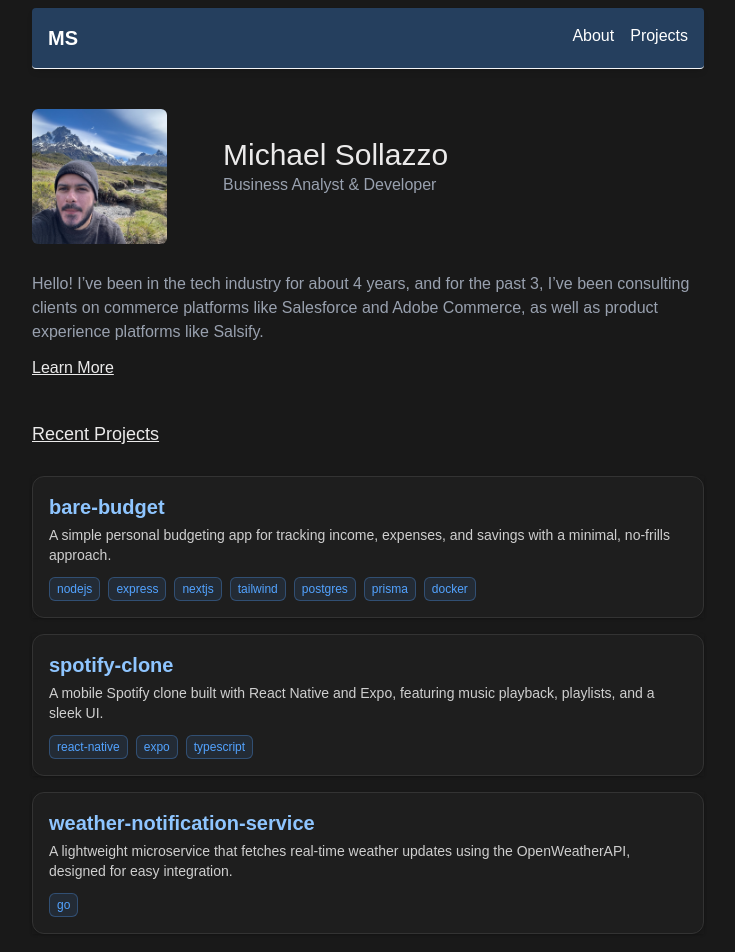
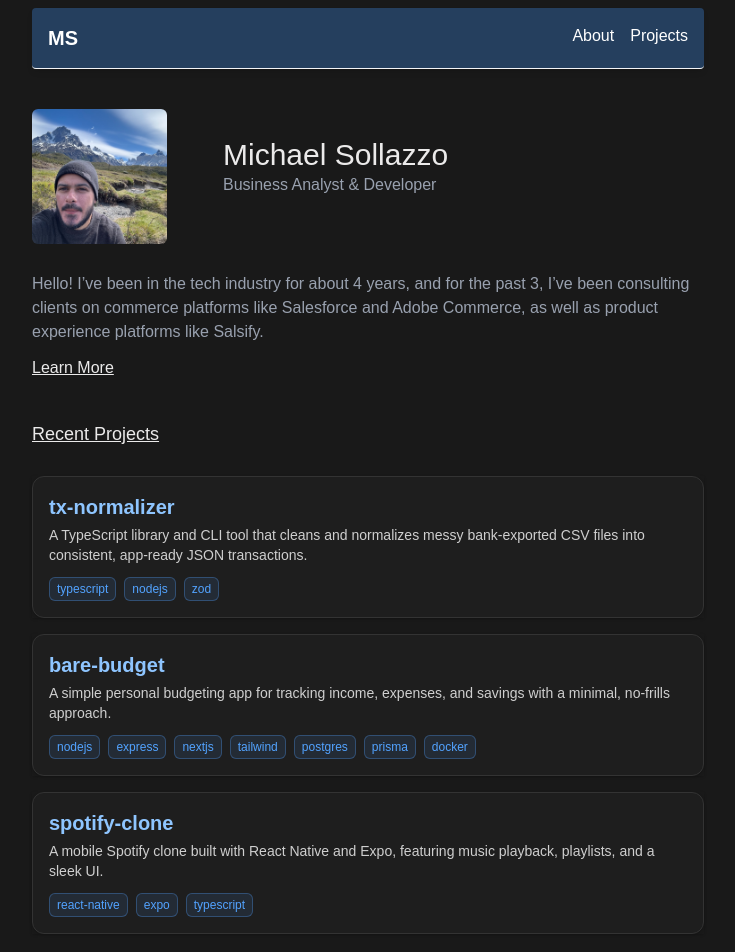
Before and after one commit to sollazzo08/portfolio-site, a Next.js app: page / in a window 1280 px wide. Shown: the top 952 px of the page, without its empty margins (272-1007 px from the left). Built offline with nearby package versions, Linux system fonts and the light colour scheme; a web font is replaced by a local one.

Commit message:
typo fix + added new project

```diff
--- a/src/data/projects.ts
+++ b/src/data/projects.ts
@@ -6,6 +6,12 @@ export type Project = {
 };
 
 export const projects: Project[] = [
+  {
+  title: "tx-normalizer",
+  description: "A TypeScript library and CLI tool that cleans and normalizes messy bank-exported CSV files into consistent, app-ready JSON transactions.",
+  github: "https://github.com/sollazzo08/tx-normalizer",
+  tech: ["typescript", "nodejs", "zod"],
+  },
   {
     title: "bare-budget",
     description: "A simple personal budgeting app for tracking income, expenses, and savings with a minimal, no-frills approach.",
@@ -21,7 +27,7 @@ export const projects: Project[] = [
   {
     title: "weather-notification-service",
     description: "A lightweight microservice that fetches real-time weather updates using the OpenWeatherAPI, designed for easy integration.",
-    github: "https://github.com/sollazzo08/weather-notifcation-service",
+    github: "https://github.com/sollazzo08/weather-notification-service",
     tech: ["go"],
   },
   {
```
